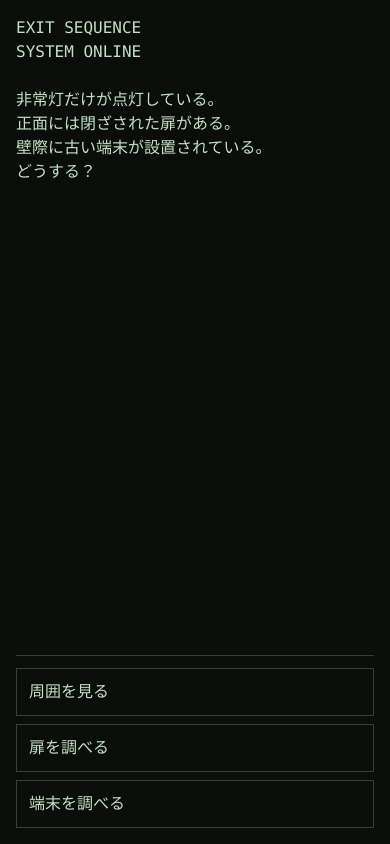
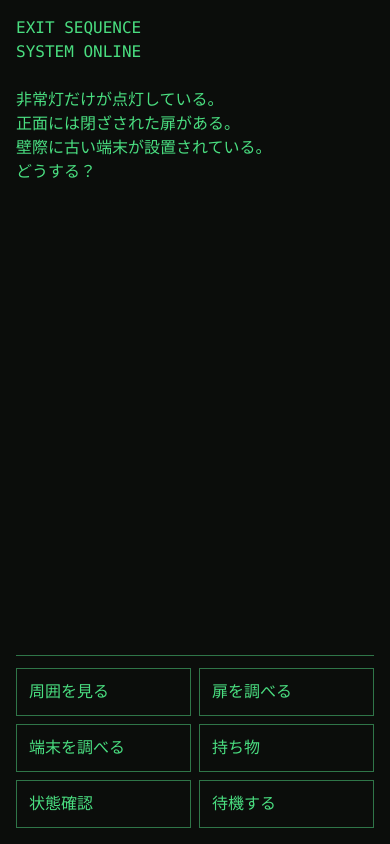
Before and after one commit to ak-sekine/exit-sequence, a website built with Vite: page index.html in a window 390 px wide. Built offline with nearby package versions, Linux system fonts and the light colour scheme.

Commit message:
Adjust mobile action grid and terminal colors

```diff
--- a/src/main.ts
+++ b/src/main.ts
@@ -28,7 +28,7 @@ actions.className = 'terminal-actions'
 actions.setAttribute('role', 'group')
 actions.setAttribute('aria-label', '行動を選択')
 
-for (const action of ['周囲を見る', '扉を調べる', '端末を調べる']) {
+for (const action of ['周囲を見る', '扉を調べる', '端末を調べる', '持ち物', '状態確認', '待機する']) {
   const button = document.createElement('button')
   button.type = 'button'
   button.textContent = action
--- a/src/style.css
+++ b/src/style.css
@@ -7,7 +7,7 @@
 body {
   margin: 0;
   background: #0b0d0b;
-  color: #c5dfc5;
+  color: #4ade80;
   font-family: ui-monospace, SFMono-Regular, Consolas, 'Liberation Mono', monospace;
   font-size: 16px;
   line-height: 1.5;
@@ -49,11 +49,11 @@ body,
 }
 
 .terminal-actions {
-  display: flex;
+  display: grid;
   flex-shrink: 0;
-  flex-direction: column;
+  grid-template-columns: repeat(2, minmax(0, 1fr));
   gap: 8px;
-  border-top: 1px solid #344034;
+  border-top: 1px solid #2f7548;
   padding-top: 12px;
 }
 
@@ -61,7 +61,7 @@ body,
   width: 100%;
   min-width: 0;
   min-height: 48px;
-  border: 1px solid #344034;
+  border: 1px solid #2f7548;
   border-radius: 0;
   padding: 10px 12px;
   background: transparent;
@@ -82,5 +82,5 @@ body,
 
 .terminal-actions button:active {
   background: #1b281b;
-  border-color: #c5dfc5;
+  border-color: #4ade80;
 }
```
